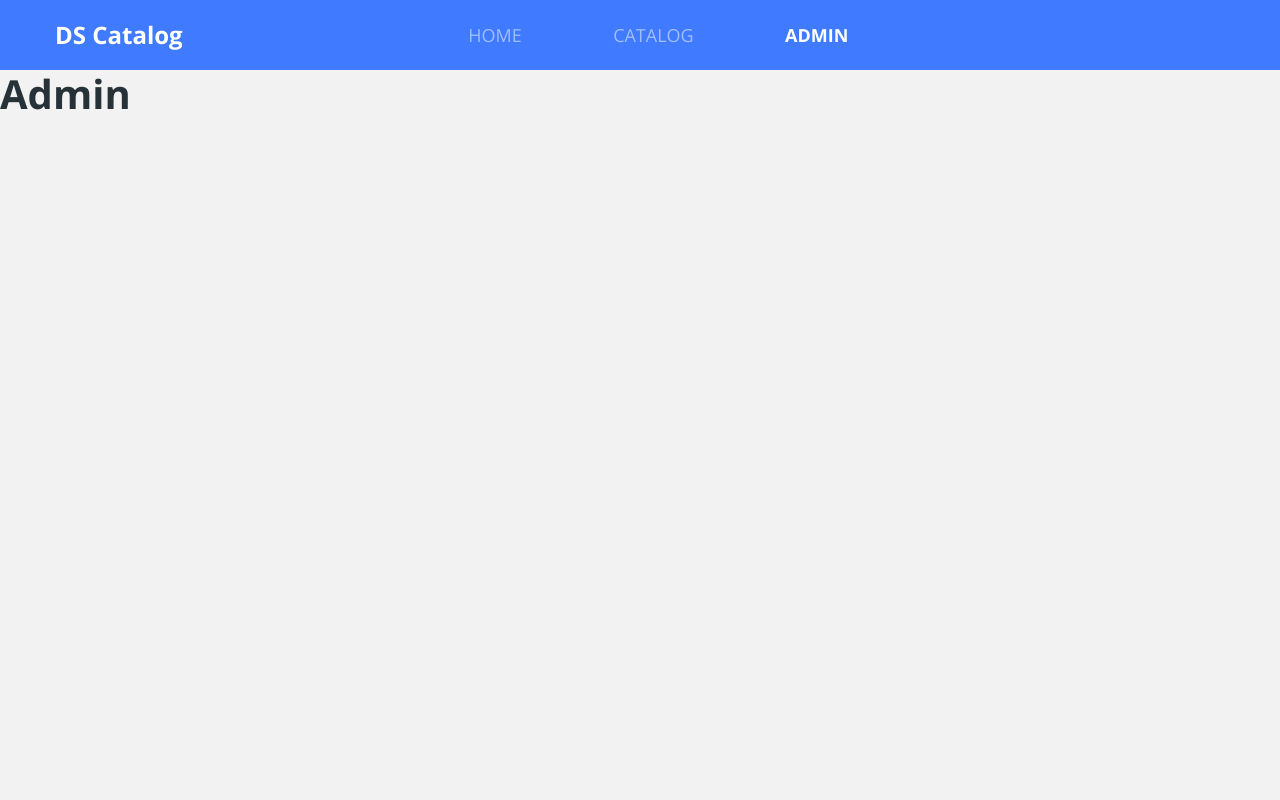
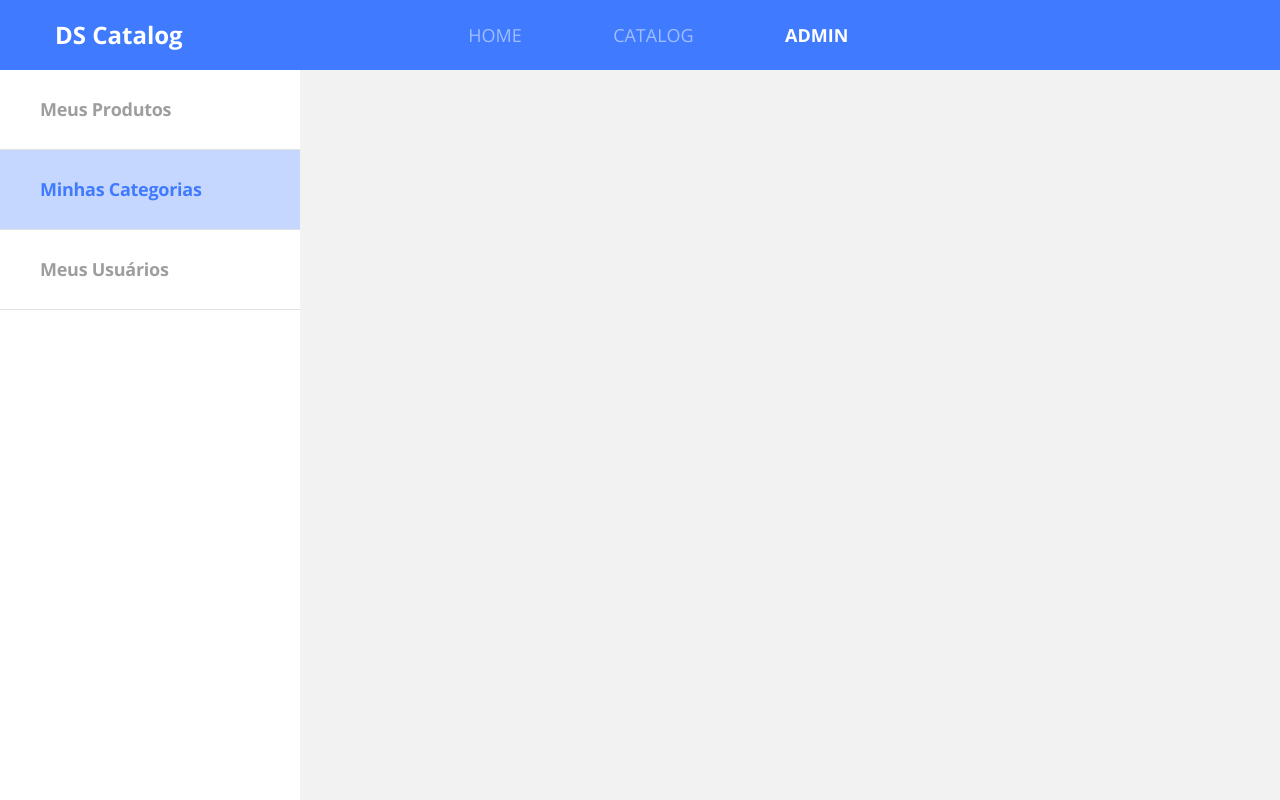
Before and after one commit to fdopertussatti/dscatalog-bootcamp-devsuperior, a React (Create React App) app in the folder front-web/: page /admin in a window 1280 px wide. Built offline with nearby package versions, Linux system fonts and the light colour scheme.

Commit message:
Add Navbar Admin

```diff
--- /dev/null
+++ b/front-web/src/pages/Admin/components/Navbar/index.tsx
@@ -0,0 +1,20 @@
+import React from 'react';
+import './styles.scss';
+const   Navbar = () =>(
+<nav className="admin-nav-container">
+    <ul>
+        <li>
+            <a href="link" className="admin-nav-item">Meus Produtos</a>
+        </li>
+        <li>
+            <a href="link" className="admin-nav-item active">Minhas Categorias</a>
+        </li>
+        <li>
+            <a href="link" className="admin-nav-item">Meus Usuários</a>
+        </li>
+    </ul>
+
+</nav>
+);
+
+export default Navbar;
--- /dev/null
+++ b/front-web/src/pages/Admin/components/Navbar/styles.scss
@@ -0,0 +1,26 @@
+.admin-nav-container{
+    width: 300px;
+    background-color: #FFF;
+    height: calc(100vh - 70px);
+}
+.admin-nav-item{
+    height: 80px;
+    display: block;
+    border-bottom: 1px solid #E1E1E1;
+    display: flex;
+    align-items: center;
+    padding-left: 40px;
+    font-weight: bold;
+    font-size: 18px;
+    line-height: 25px;
+    letter-spacing: -0.015em;
+    color: #9E9E9E;
+    &.active{
+        background: rgba(64, 123, 255, 0.3);
+        color: #407BFF;
+    }
+    &:hover{
+        color: #407BFF;
+    }
+
+}
--- a/front-web/src/pages/Admin/index.tsx
+++ b/front-web/src/pages/Admin/index.tsx
@@ -1,7 +1,8 @@
 import React from 'react';
+import Navbar from './components/Navbar';
 const   Admin = () =>(
 <div>
-<h1>Admin</h1>
+<Navbar/>
 
 </div>
 );
```
Also changed, not shown: 1 other file (tests, documents, lock files or other folders).
